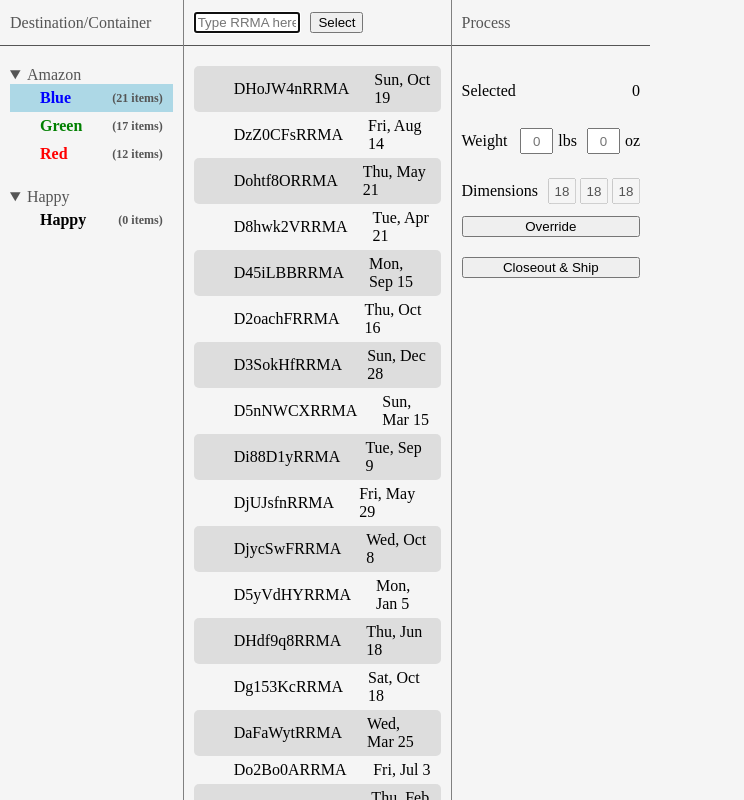
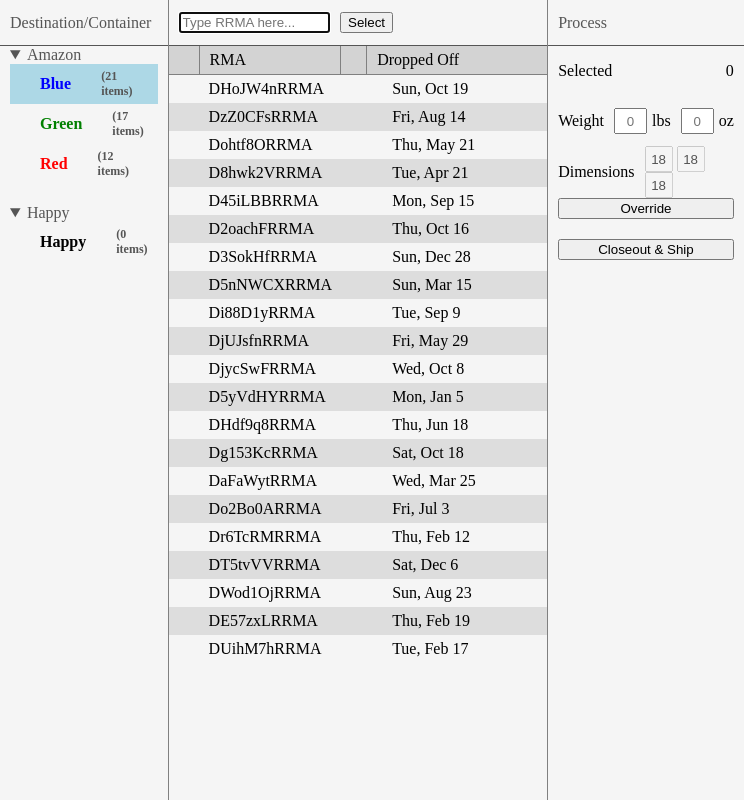
Before and after one commit to coldnebraska/container-management, an Electron app: page renderer/index.html in a window 650 px wide. Shown: the whole page, 744 px wide, since content can reach past the window. Drawn offline with Linux system fonts and the light colour scheme; no server answers.

Commit message:
updated styling for the items contianer

```diff
--- a/main.js
+++ b/main.js
@@ -35,9 +35,7 @@
         }
     })
 
-    // if (isDev) {
-    //     aboutWindow.webContents.openDevTools()
-    // }
+    // aboutWindow.webContents.openDevTools()
 
     aboutWindow.loadFile(path.join(__dirname, './renderer/dropoff.html'))
 }
--- a/renderer/css/style.css
+++ b/renderer/css/style.css
@@ -36,7 +36,6 @@
 .container .item-container .search-form {
     display: flex;
     align-items: center;
-    margin-bottom: 20px;
     padding: 10px;
     border-bottom: 1px solid rgb(85, 85, 85);
     height: 25px;
@@ -86,18 +85,54 @@
     width: 40%;
 }
 
+.sorting-headers {
+    display: flex;
+    justify-content: space-between;
+    align-items: center;
+    border-bottom: 1px solid grey;
+    background-color: lightgray;
+}
+
+.sorting-headers p {
+    margin: 0;
+    padding: 5px 0;
+}
+
+.sorting-headers :nth-child(3) {
+    flex: 1;
+}
+
+.sorting-headers #sort-selected {
+    width: 20px;
+}
+
+.sorting-headers #sort-rrma {
+    border: 1px solid grey;
+    border-top: 0;
+    border-bottom: 0;
+    padding-left: 10px;
+    width: 130px;
+}
+
+
+.sorting-headers #sort-date {
+    width: 130px;
+    padding-left: 10px;
+    padding-right: 30px;
+    border-left: 1px solid grey;
+}
+
 #item-list {
     display: flex;
     flex-direction: column;
     overflow-y: scroll;
-    padding-bottom: 5px;
+    padding: 0 0 5px 0;
 }
 
 .item {
     display: flex;
     align-items: center;
     gap: 20px;
-    border-radius: 5px;
     padding: 5px;
 }
 
@@ -105,13 +140,17 @@
     margin: 0 5px;
 }
 
-.item:nth-child(odd) {
+.item:nth-child(even) {
     background-color: rgb(221, 221, 221);
 }
 
+.item :nth-child(3) {
+    flex: 1;
+}
+
 .item :last-child {
-    justify-self: flex-end;
-    margin-left: auto;
+    margin-right: auto;
+    width: 150px;
 }
 
 .blue,
--- a/renderer/index.html
+++ b/renderer/index.html
@@ -55,7 +55,12 @@
                 <button id="submit-rrma" type="submit">Select</button>
             </form>
 
-            <!-- add sorting headers -->
+             <div class="sorting-headers">
+                <div id="sort-selected"><p></p></div>
+                <div id="sort-rrma"><p>RMA</p></div>
+                <div id="sort-spacer"><p></p></div>
+                <div id="sort-date"><p>Dropped Off</p></div>
+             </div>
             <div id="item-list"></div>
         </div>
     </div>
--- a/renderer/js/renderer.js
+++ b/renderer/js/renderer.js
@@ -50,12 +50,14 @@
             console.log('closing out')
             // closeout()
         }
+
     } else {
         console.log("Selected Container:", selectedContainer.className)
         console.log("Dimensions:", dimensions)
         console.log("Total Weight:", poundInput.value + " lbs " + ounceInput.value + " oz")
         console.log("Total Items:", selectedItems.length)
         console.log("Selected Items:", selectedItems)
+        // closeout()
     }
 })
 
@@ -562,6 +564,7 @@
             itemContainer.innerHTML = `
                 <p></p>
                 <p id="rrma">${item.rrma}</p>
+                <p></p>
                 <p>${item.date_created}</p>
             `
             itemList.appendChild(itemContainer)
@@ -620,7 +623,6 @@
         </svg>
     `
     item.firstElementChild.replaceWith(iconElement)
-    // item.firstElementChild.checked = true
 
     // Randomly generate lbs between 1 and 9
     pounds = Math.floor(Math.random() * 9) + 1
@@ -756,6 +758,14 @@
     ounceInput.value = 0
 }
 
+function closeout() {
+    // remove selected items from inventory list
+    // reset selected items
+    // reset excluded items
+    // reset selected count, weight, dimensions and override button
+    // refresh item list and container count for new entries
+}
+
 selectContainer()
 getContainerCount()
 selectItemByRRMA()
@@ -766,5 +776,4 @@
 window.electronAPI.onRRMASubmission((value) => {
     console.log(value)
     dummyData.push(value)
-    getContainerCount()
 })
```
